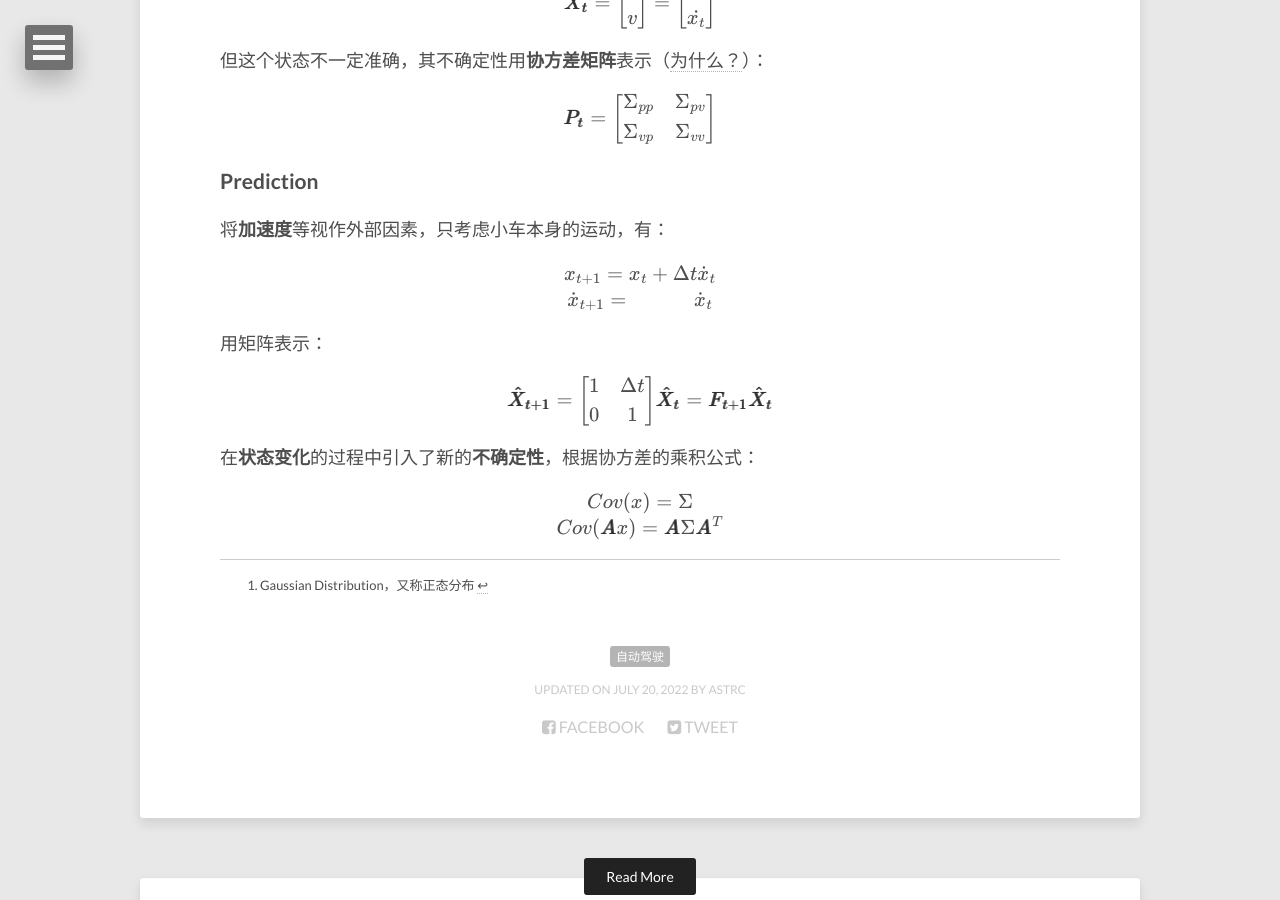
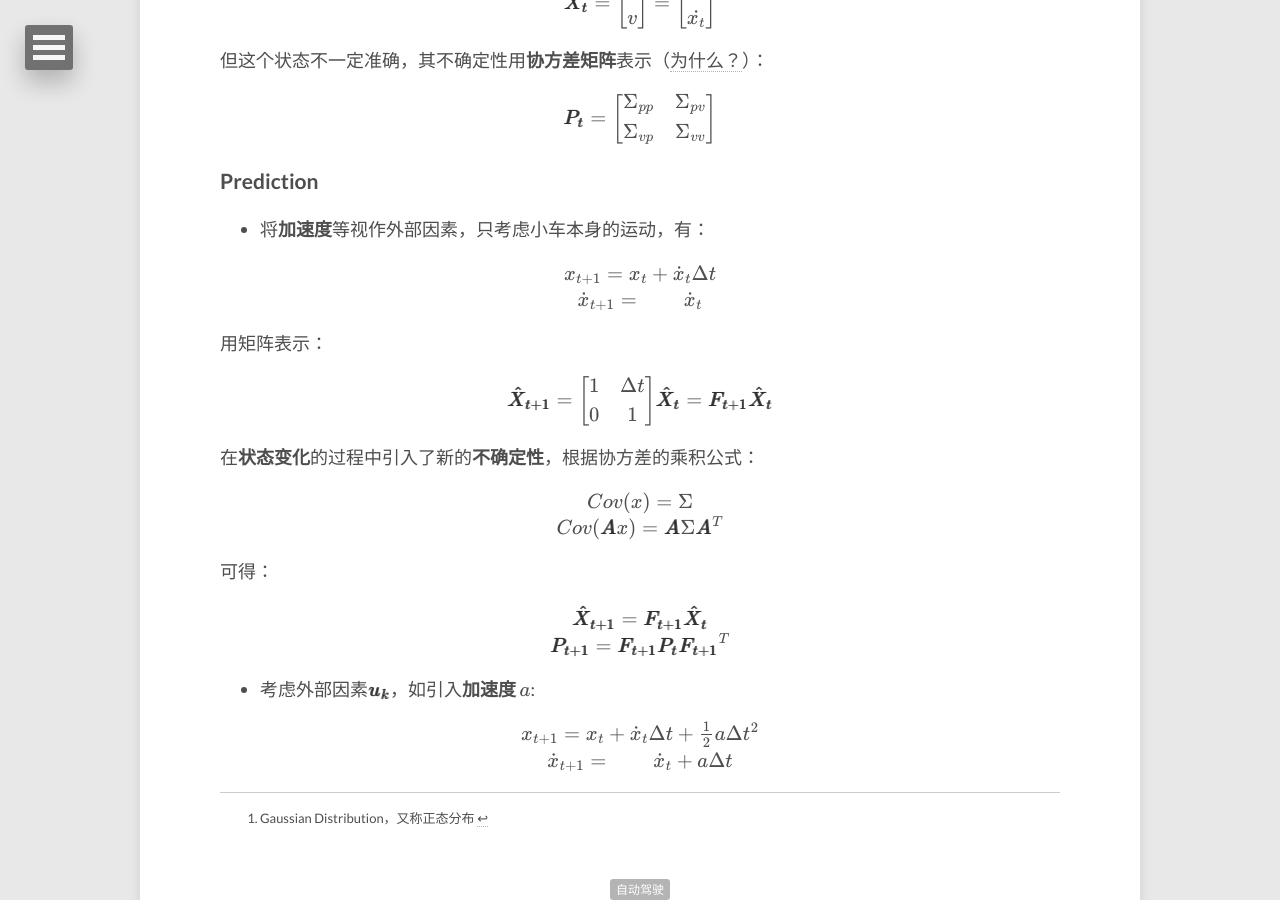
Before and after one commit to lucameng/lucameng.github.io, a Jekyll site: the page built from _posts/2022-07-20-Kalman-Filter.md, in a window 1280 px wide and 900 px high, scrolled down 3146 px. Built offline with Jekyll 4.4.1, drawn with Linux system fonts in a browser that asks for light colours; formulas are drawn with MathJax 3; some of the changed text lies outside the part shown.

Commit message:
update KF

```diff
--- a/_posts/2022-07-20-Kalman-Filter.md
+++ b/_posts/2022-07-20-Kalman-Filter.md
@@ -164,17 +164,17 @@ $
 
 ### Prediction
 
-将**加速度**等视作外部因素，只考虑小车本身的运动，有：
+- 将**加速度**等视作外部因素，只考虑小车本身的运动，有：
 
 <center>
 $
-x_{t+1}=x_{t}+\Delta t \dot{x}_{t}
+x_{t+1}=x_{t}+ \dot{x}_{t}\Delta t
 $
 </center>
 
 <center>
 $
-\dot{x}_{t+1}=\qquad \quad \dot{x}_{t}
+\dot{x}_{t+1}=\qquad \dot{x}_{t}
 $
 </center>
 
@@ -202,6 +202,34 @@ Cov(\pmb{A}x)=\pmb{A}\Sigma\pmb{A}^T
 $
 </center>
 
+可得：
+
+<center>
+$
+\pmb{\hat{X}_{t+1}} = \pmb{F_{t+1}} \pmb{\hat{X}_{t}}
+$
+</center>
+
+<center>
+$
+\pmb{P_{t+1}} = \pmb{F_{t+1}} \pmb{P_{t}}\pmb{F_{t+1}}^T
+$
+</center>
+
+- 考虑外部因素$$ \pmb{u_k} $$，如引入**加速度** $$a$$:
+
+<center>
+$
+x_{t+1}=x_{t}+ \dot{x}_{t}\Delta t + \frac{1}{2} a \Delta t^2
+$
+</center>
+
+<center>
+$
+\dot{x}_{t+1}=\qquad \dot{x}_{t} + a \Delta t
+$
+</center>
+
 ---
 [^1]: Gaussian Distribution，又称正态分布
 
```
